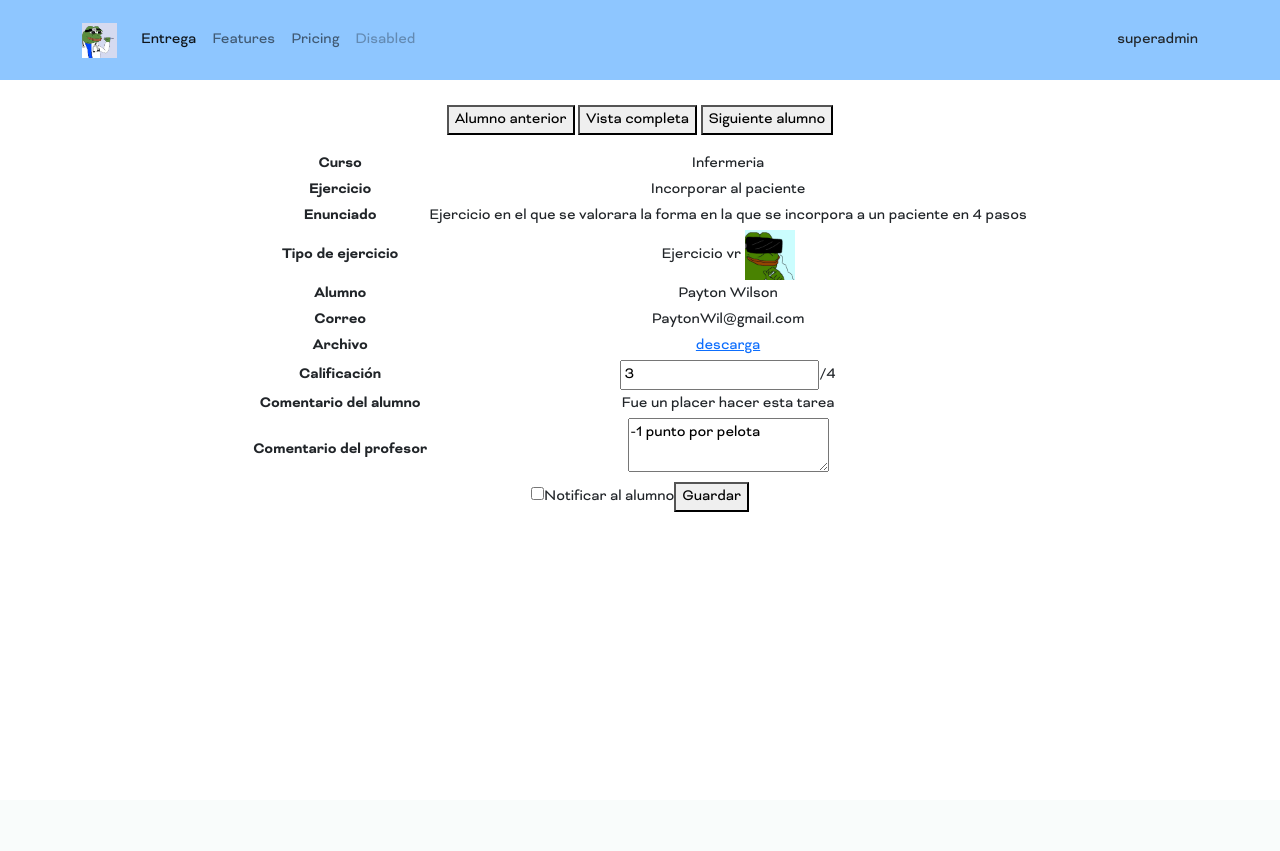
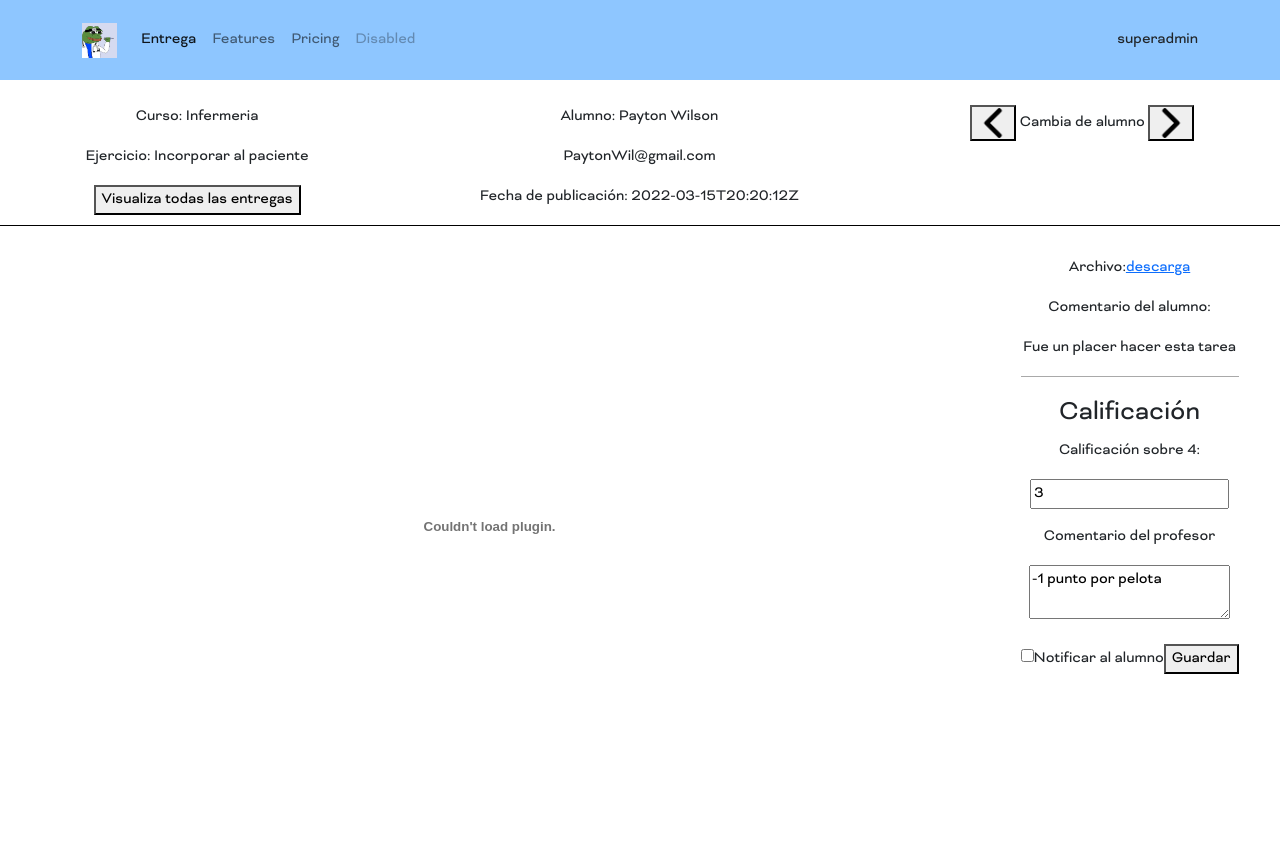
Before and after one commit to edupedu101/VRClassRoom, a Django app: page /entrega/ in a window 1280 px wide. Before the commit the page ends 512 px from the top, so only its background shows below. Run offline with Django 3.2, Linux system fonts and the light colour scheme; a user stored in the database is signed in; data comes from the database, SQL or seed files in the repository; data that the repository does not hold is empty.

Commit message:
estilos inline entrega

```diff
--- a/lms/vroom/templates/vroom/entrega.html
+++ b/lms/vroom/templates/vroom/entrega.html
@@ -1,3 +1,4 @@
+
 {% extends 'vroom/components/base.html' %}
 
 {% load static %}
@@ -7,60 +8,93 @@
 
 {% block content %}
 
+<style>
+
+    #app {
+        width: 100%;
+        height: 100%;
+    }
+
+    #app .header {
+        display: flex;
+        justify-content: space-around;
+        border-bottom: 1px solid black;
+    }
+
+    #app .header .right img {
+        width: 30px;
+    }
+
+    #app .body {
+        display: flex;
+        justify-content: space-around;
+        height: 600px;
+    }
+
+    #app .body .content {
+        width: 70%;
+    }
+
+    #app .body .content embed {
+        width: 100%;
+        height: 100%;
+    }
+
+    #app .body .details {
+        margin-top: 30px;
+    }
+
+    #app .body .details .detalles_alumno {
+        border-bottom: 1px solid darkgrey;
+        margin-bottom: 20px;
+    }
+
+</style>
+
     <div id="app">
 
-        <p><button @click="set_anterior()">Alumno anterior</button> <button>Vista completa</button> <button @click="set_siguiente()">Siguiente alumno</button></p>
-        <table class="m-auto text-justify">
-            <tr>
-                <th>Curso</th>
-                <td>[[curso]]</td>
-            </tr>
-            <tr>
-                <th>Ejercicio</th>
-                <td>[[ejercicio]]</td>
-            </tr>
-            <tr>
-                <th>
-                    Enunciado
-                </th>
-                <td>
-                    [[enunciado]]
-                </td>
-            </tr>
-            <tr>
-                <th>
-                    Tipo de ejercicio
-                </th>
-                <td>
-                    Ejercicio [[tipo_ejercicio]] <img :src=[[icono_ejercicio]] width="50" height="50" alt="icono ejercicio">
-                </td>
-            </tr>
-            <tr>
-                <th>Alumno</th>
-                <td>[[nombre]]</td>
-            </tr>
-            <tr>
-                <th>Correo</th>
-                <td>[[correo]]</td>
-            </tr>
-            <tr>
-                <th>Archivo</th>
-                <td><a :href=[[archivo]] target="_blank">descarga</a></td>
-            </tr>
-            <tr>
-                <th>Calificación</th>
-                <td><input type="number" v-model="nota">/[[nota_maxima]]</td>
-            </tr>
-            <tr>
-                <th>Comentario del alumno</th>
-                <td>[[comentario_alumno]]</td>
-            </tr>
-            <tr>
-                <th>Comentario del profesor</th>
-                <td><textarea v-model="comentario_profesor"></textarea></td>
-            </tr>
-        </table>
-        <p><input type="checkbox" id="ckbNotificacion"><label for="ckbNotificacion">Notificar al alumno</label><button @click="save_nota_and_comment()">Guardar</button></p>
+        <div class="header">
+            <div class="left">
+                <p>Curso: [[curso]]</p>
+                <p>Ejercicio: [[ejercicio]]</p>
+                <button>Visualiza todas las entregas</button>
+            </div>
+            <div class="middle">
+                <p>Alumno: [[nombre]]</p>
+                <p>[[correo]]</p>
+                <p>Fecha de publicación: [[fecha_publicacion]]</p>
+            </div>
+            <div class="right">
+                <p>
+                    <button @click="set_anterior()"><img src="{% static 'assets/Img/left-arrow.png' %}" alt="flecha izquierda"></button>
+                    Cambia de alumno
+                    <button @click="set_siguiente()"><img src="{% static 'assets/Img/right-arrow.png' %}" alt="flecha derecha"></button>
+                </p>
+            </div>
+        </div>
+
+        <div class="body">
+            <div class="content">
+                <embed :src=[[archivo]] frameborder="0" alt="Archivo no visualizable"></embed>
+            </div>
+            <div class="details">
+                <div class="detalles_alumno">
+                    <p>Archivo:<a :href=[[archivo]] target="_blank">descarga</a></p>
+
+                    <p>Comentario del alumno:</p>
+                    <p>[[comentario_alumno]]</p>
+                </div>
+
+                <h3>Calificación</h3>
+                <p>Calificación sobre [[nota_maxima]]:</p>
+                <p><input type="number" v-model="nota"></p>
+
+                <p>Comentario del profesor</p>
+                <p><textarea v-model="comentario_profesor"></textarea></p>
+
+                <p><input type="checkbox" id="ckbNotificacion"><label for="ckbNotificacion">Notificar al alumno</label><button @click="save_nota_and_comment()">Guardar</button></p>
+            </div>
+        </div>
 
     </div>
 
```
Also changed, not shown: lms/static/assets/Img/left-arrow.png (added), lms/static/assets/Img/right-arrow.png (added).
